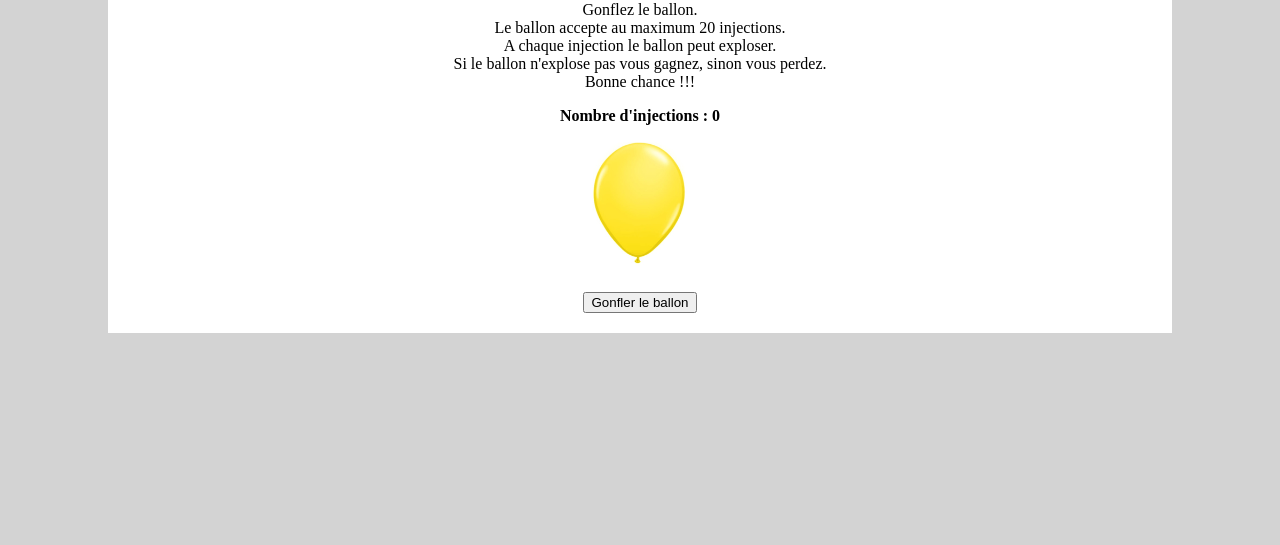
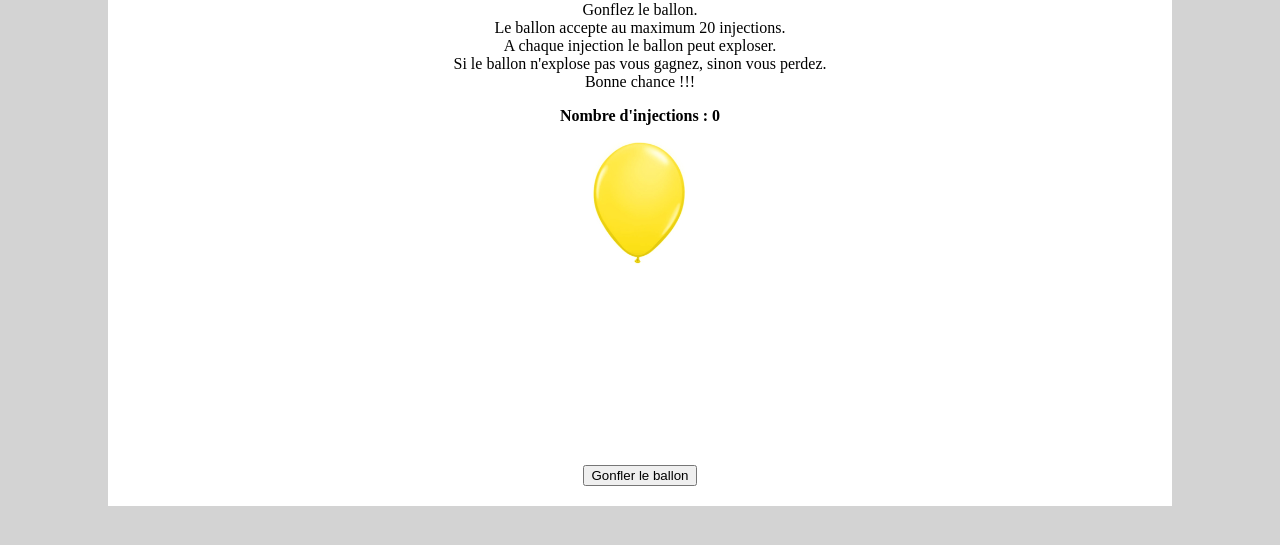
Before and after one commit to dimdub34/javascript, a website: page ballon.html in a window 1280 px wide. Shown: the part 107-652 px from the top of the page. Drawn offline with Linux system fonts and the light colour scheme.

Commit message:
zone autour du ballon

```diff
--- a/ballon.html
+++ b/ballon.html
@@ -31,7 +31,9 @@
                     Bonne chance !!!
                 </p>
                 <p style="font-weight: bold">Nombre d'injections : <span id="nb_injections_out">0</span></p>
-                <img src="img/balloon.png" alt="Ballon" width="100" id="ballon">
+                <figure style="height: 300px">
+                    <img src="img/balloon.png" alt="Ballon" width="100" id="ballon">
+                </figure>
                 <p id="result" style="font-size: 1.5em; font-weight: bold"></p>
             </div>
             <div class="row">
```
